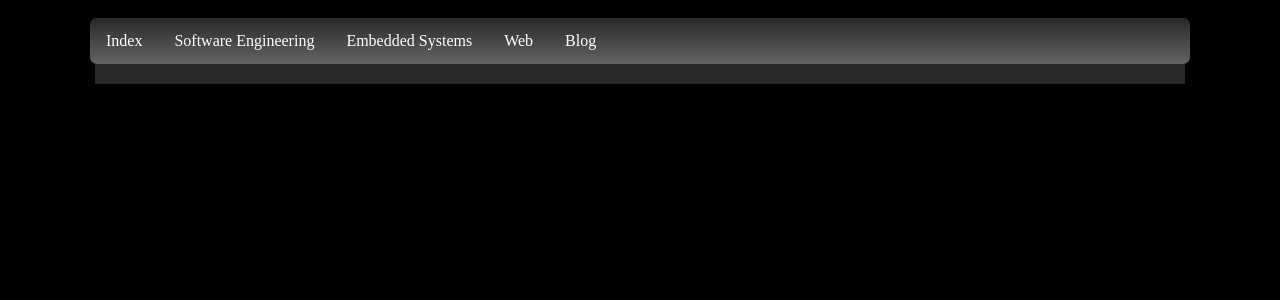
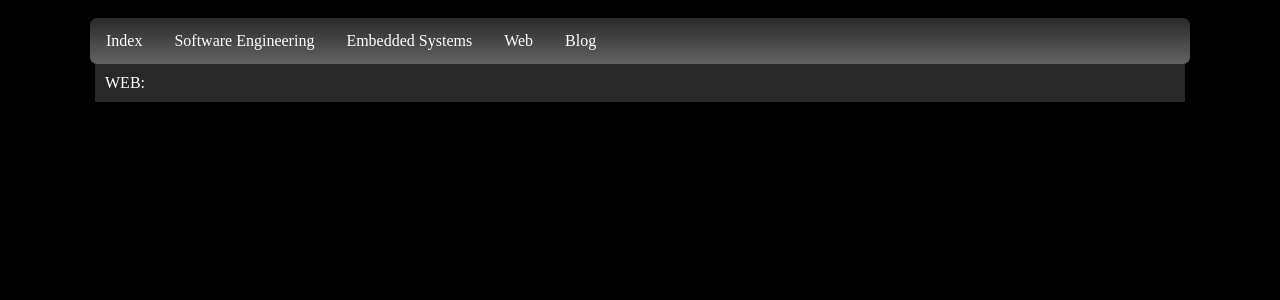
Before and after one commit to Jakef1OP/jakef1OP.github.io, a Jekyll site: the page built from web.html, in a window 1280 px wide. Shown: the top 300 px of the page. Built offline with Jekyll 4.4.1, drawn with Linux system fonts in a browser that asks for light colours.

Commit message:
Update web.html

```diff
--- a/soften.html
+++ b/web.html
@@ -2,3 +2,6 @@
 layout: default
 title: Jake Fahey, Portfolio
 ---
+<div>
+  WEB:
+</div>
```
